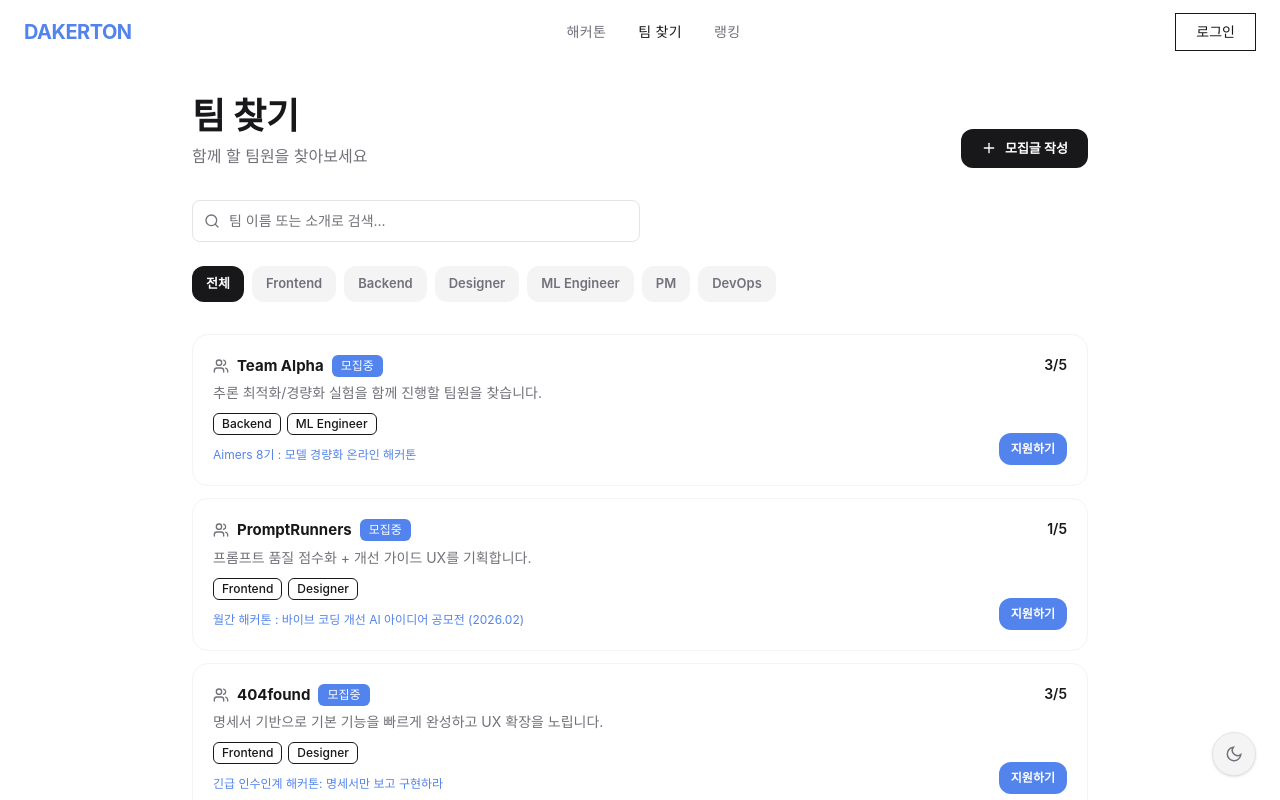
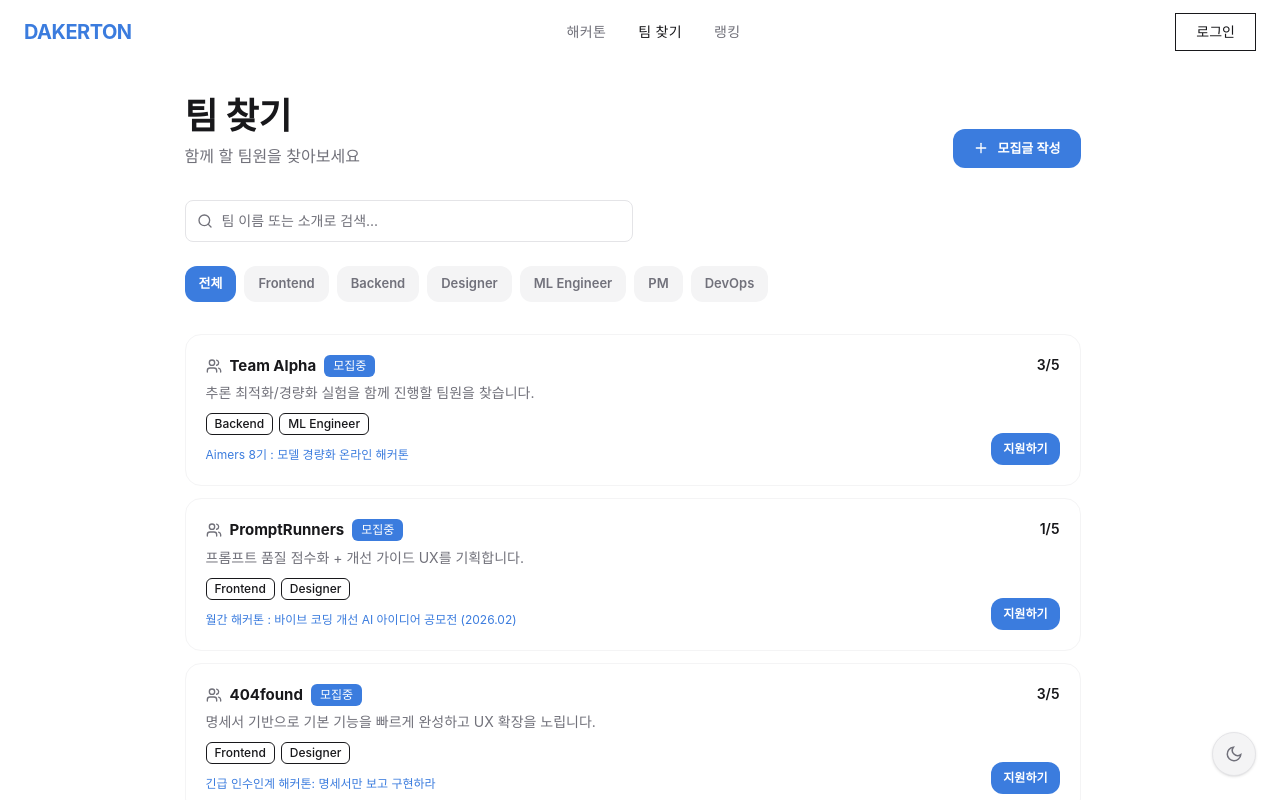
Before and after one commit to cream-puff-bread/dakerton, a Next.js app: page /camp in a window 1280 px wide. Shown: the top 800 px of the page. Built offline with nearby package versions, Linux system fonts and the light colour scheme; a web font is replaced by a local one.

Commit message:
fix: 캐로셀 투명도, 버튼 색상 통일, 로고 위치 수정, README 갱신

```diff
--- a/src/app/auth/login/page.tsx
+++ b/src/app/auth/login/page.tsx
@@ -82,7 +82,7 @@ export default function LoginPage() {
           )}
           <button
             type="submit"
-            className="w-full text-[13px] px-4 py-3 rounded-xl bg-zinc-900 dark:bg-white text-white dark:text-zinc-900 font-semibold hover:opacity-90 transition-opacity"
+            className="w-full text-[13px] px-4 py-3 rounded-xl bg-primary text-primary-foreground font-semibold hover:opacity-90 transition-opacity"
           >
             로그인
           </button>
--- a/src/app/auth/signup/page.tsx
+++ b/src/app/auth/signup/page.tsx
@@ -162,7 +162,7 @@ export default function SignupPage() {
           )}
           <button
             type="submit"
-            className="w-full text-[13px] px-4 py-3 rounded-xl bg-zinc-900 dark:bg-white text-white dark:text-zinc-900 font-semibold hover:opacity-90 transition-opacity"
+            className="w-full text-[13px] px-4 py-3 rounded-xl bg-primary text-primary-foreground font-semibold hover:opacity-90 transition-opacity"
           >
             가입하기
           </button>
--- a/src/app/camp/page.tsx
+++ b/src/app/camp/page.tsx
@@ -166,7 +166,7 @@ function CampContent() {
               resetForm();
               setShowForm(!showForm);
             }}
-            className="flex items-center gap-2 text-[13px] px-5 py-2.5 rounded-xl bg-zinc-900 dark:bg-white text-white dark:text-zinc-900 font-semibold hover:opacity-90 transition-opacity self-start sm:self-auto"
+            className="flex items-center gap-2 text-[13px] px-5 py-2.5 rounded-xl bg-primary text-primary-foreground font-semibold hover:opacity-90 transition-opacity self-start sm:self-auto"
           >
             {showForm ? (
               <>
@@ -324,7 +324,7 @@ function CampContent() {
                 </div>
                 <button
                   onClick={handleSubmit}
-                  className="w-full text-[13px] px-4 py-2.5 rounded-xl bg-zinc-900 dark:bg-white text-white dark:text-zinc-900 font-semibold hover:opacity-90 transition-opacity"
+                  className="w-full text-[13px] px-4 py-2.5 rounded-xl bg-primary text-primary-foreground font-semibold hover:opacity-90 transition-opacity"
                 >
                   {editCode ? '수정 완료' : '등록'}
                 </button>
@@ -385,7 +385,7 @@ function CampContent() {
         >
           <button
             onClick={() => setPosFilter(null)}
-            className={`text-[13px] px-3.5 py-2 rounded-xl font-semibold transition-colors ${!posFilter ? 'bg-zinc-900 text-white dark:bg-white dark:text-zinc-900' : 'bg-zinc-100 dark:bg-zinc-800 text-zinc-500 dark:text-zinc-400'}`}
+            className={`text-[13px] px-3.5 py-2 rounded-xl font-semibold transition-colors ${!posFilter ? 'bg-primary text-primary-foreground' : 'bg-zinc-100 dark:bg-zinc-800 text-zinc-500 dark:text-zinc-400'}`}
           >
             전체
           </button>
@@ -393,7 +393,7 @@ function CampContent() {
             <button
               key={p}
               onClick={() => setPosFilter(posFilter === p ? null : p)}
-              className={`text-[13px] px-3.5 py-2 rounded-xl font-semibold transition-colors ${posFilter === p ? 'bg-zinc-900 text-white dark:bg-white dark:text-zinc-900' : 'bg-zinc-100 dark:bg-zinc-800 text-zinc-500 dark:text-zinc-400'}`}
+              className={`text-[13px] px-3.5 py-2 rounded-xl font-semibold transition-colors ${posFilter === p ? 'bg-primary text-primary-foreground' : 'bg-zinc-100 dark:bg-zinc-800 text-zinc-500 dark:text-zinc-400'}`}
             >
               {p}
             </button>
--- a/src/app/globals.css
+++ b/src/app/globals.css
@@ -7,13 +7,13 @@
     'Pretendard Variable', 'Pretendard', -apple-system, BlinkMacSystemFont,
     system-ui, sans-serif;
   --font-mono: 'JetBrains Mono', ui-monospace, SFMono-Regular, monospace;
-  --color-blue-main: #5383ec;
-  --color-blue-light: #ebf0fd;
-  --color-blue-dark: #3a67cc;
+  --color-blue-main: #3b7cde;
+  --color-blue-light: #e6eefb;
+  --color-blue-dark: #2d62b2;
 
   --color-background: #ffffff;
   --color-foreground: #18181b;
-  --color-primary: #5383ec;
+  --color-primary: #3b7cde;
   --color-primary-foreground: #ffffff;
   --color-secondary: #f4f4f5;
   --color-secondary-foreground: #18181b;
@@ -22,10 +22,13 @@
   --color-destructive: #ef4444;
   --color-destructive-foreground: #ffffff;
   --color-border: #e4e4e7;
-  --color-ring: #5383ec;
+  --color-ring: #3b7cde;
 }
 
 @layer base {
+  html {
+    scrollbar-gutter: stable;
+  }
   body {
     @apply bg-white text-zinc-900 dark:bg-[#0D1117] dark:text-zinc-100 antialiased;
   }
@@ -33,7 +36,7 @@
   .dark {
     --color-background: #0d1117;
     --color-foreground: #f4f4f5;
-    --color-primary: #7ba0f0;
+    --color-primary: #6b9cf0;
     --color-primary-foreground: #0d1117;
     --color-secondary: #27272a;
     --color-secondary-foreground: #f4f4f5;
@@ -42,7 +45,7 @@
     --color-destructive: #ef4444;
     --color-destructive-foreground: #ffffff;
     --color-border: #27272a;
-    --color-ring: #5383ec;
+    --color-ring: #3b7cde;
   }
 }
 
@@ -84,11 +87,11 @@
 }
 
 .gradient-green-bg {
-  background: linear-gradient(135deg, #5383ec 0%, #7ba0f0 100%);
+  background: linear-gradient(135deg, #3b7cde 0%, #6b9cf0 100%);
 }
 
 .gradient-green-text {
-  background: linear-gradient(135deg, #5383ec 0%, #7ba0f0 100%);
+  background: linear-gradient(135deg, #3b7cde 0%, #6b9cf0 100%);
   -webkit-background-clip: text;
   -webkit-text-fill-color: transparent;
   background-clip: text;
--- a/src/app/hackathons/[slug]/page.tsx
+++ b/src/app/hackathons/[slug]/page.tsx
@@ -227,7 +227,7 @@ export default function HackathonDetailPage({
   const cardCls =
     'rounded-2xl border border-zinc-100 dark:border-zinc-800 bg-white dark:bg-zinc-900/40 p-6';
   const btnPrimary =
-    'text-[13px] px-4 py-2.5 rounded-xl bg-zinc-900 dark:bg-white text-white dark:text-zinc-900 font-semibold hover:opacity-90 transition-opacity';
+    'text-[13px] px-4 py-2.5 rounded-xl bg-primary text-primary-foreground font-semibold hover:opacity-90 transition-opacity';
   const btnSecondary =
     'text-[13px] px-4 py-2.5 rounded-xl bg-zinc-100 dark:bg-zinc-800 text-zinc-600 dark:text-zinc-300 font-semibold hover:bg-zinc-200 dark:hover:bg-zinc-700 transition-colors';
   const inputCls =
--- a/src/app/hackathons/page.tsx
+++ b/src/app/hackathons/page.tsx
@@ -118,7 +118,7 @@ function HackathonsContent() {
                 onClick={() => setActiveFilter(f.value)}
                 className={`text-[13px] px-3.5 py-2 rounded-xl font-semibold transition-colors ${
                   activeFilter === f.value
-                    ? 'bg-zinc-900 text-white dark:bg-white dark:text-zinc-900'
+                    ? 'bg-primary text-primary-foreground'
                     : 'bg-zinc-100 dark:bg-zinc-800 text-zinc-500 dark:text-zinc-400'
                 }`}
               >
--- a/src/app/not-found.tsx
+++ b/src/app/not-found.tsx
@@ -7,7 +7,7 @@ export default function NotFound() {
       <p className="text-6xl font-bold text-zinc-200 dark:text-zinc-800 mb-4">404</p>
       <p className="text-lg font-bold mb-2">페이지를 찾을 수 없습니다</p>
       <p className="text-sm text-zinc-400 mb-8">요청하신 페이지가 존재하지 않거나 이동되었습니다.</p>
-      <Link href="/" className="text-[13px] px-5 py-2.5 rounded-xl bg-zinc-900 dark:bg-white text-white dark:text-zinc-900 font-semibold hover:opacity-90 transition-opacity">
+      <Link href="/" className="text-[13px] px-5 py-2.5 rounded-xl bg-primary text-primary-foreground font-semibold hover:opacity-90 transition-opacity">
         메인으로 돌아가기
       </Link>
     </div>
--- a/src/app/page.tsx
+++ b/src/app/page.tsx
@@ -187,13 +187,13 @@ export default function Home() {
                 rotateY = 35;
                 scale = 0.8;
                 zIndex = 5;
-                opacity = 0.7;
+                opacity = 1;
               } else if (isRight && !isCenter) {
                 x = '65%';
                 rotateY = -35;
                 scale = 0.8;
                 zIndex = 5;
-                opacity = 0.7;
+                opacity = 1;
               }
 
               return (
--- a/src/app/rankings/page.tsx
+++ b/src/app/rankings/page.tsx
@@ -92,7 +92,7 @@ export default function RankingsPage() {
                 onClick={() => setPeriod(f.value)}
                 className={`text-[13px] px-3.5 py-2 rounded-xl font-semibold transition-colors ${
                   period === f.value
-                    ? 'bg-zinc-900 text-white dark:bg-white dark:text-zinc-900'
+                    ? 'bg-primary text-primary-foreground'
                     : 'bg-zinc-100 dark:bg-zinc-800 text-zinc-500 dark:text-zinc-400'
                 }`}
               >
```
Also changed, not shown: 2 other files (tests, documents, lock files or other folders).
